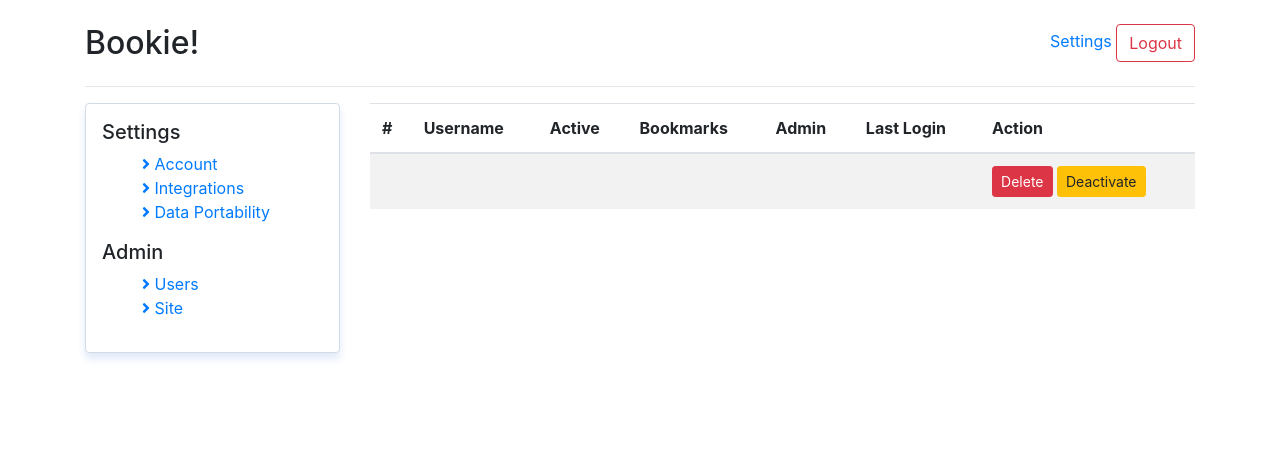
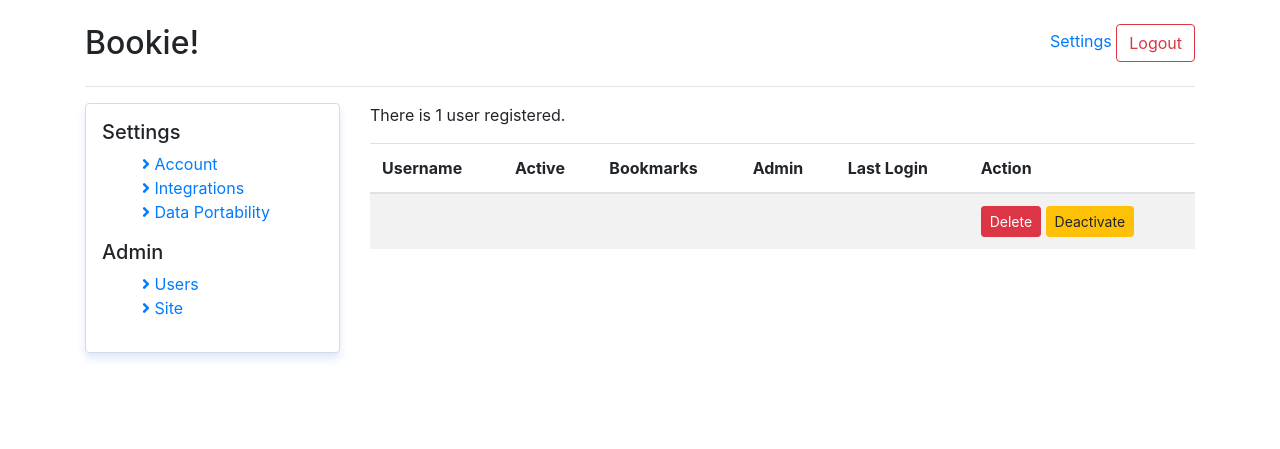
Before and after one commit to dubs3c/Bookie, a Django app: template apps/settings/templates/settings/users.html in a window 1280 px wide. Shown: the top 449 px of the page. Run offline with Django 3.2, Linux system fonts and the light colour scheme; a user stored in the database is signed in; tables that the repository leaves empty hold one stand-in row (values such as "Sample post"); the template is opened without the code that fills it: values that come from a table or form of the project are taken from there, most other values are stand-ins (such as "Sample title", 1, 10 or a date in 2020); parts of the project's set-up code (start-up, migrations or seed data) failed here and were passed over; some libraries are stand-ins or nearby versions.

Commit message:
show number of registered users

```diff
--- a/apps/settings/templates/settings/users.html
+++ b/apps/settings/templates/settings/users.html
@@ -3,12 +3,15 @@
 {% load static %}
 
 {% if users%}
+    {% with nrusers=users|length %}
+        <p>There {% if nrusers == 1 %} is {% else %} are {% endif %} {{nrusers}} user{{nrusers|pluralize}} registered.</p>
+    {% endwith %}
+
     <table class="table table-striped">
     <form>
         {% csrf_token %}
     <thead>
     <tr>
-        <th scope="col">#</th>
         <th scope="col">Username</th>
         <th scope="col">Active</th>
         <th scope="col">Bookmarks</th>
@@ -20,7 +23,6 @@
     <tbody>
     {% for user in users %}
         <tr>
-            <th scope="row">{{user.user__id}}</th>
             <td>{{user.user__username}}</td>
             <td>{{user.user__is_active}}</td>
             <td>{{user.id__count}}</td>
```
